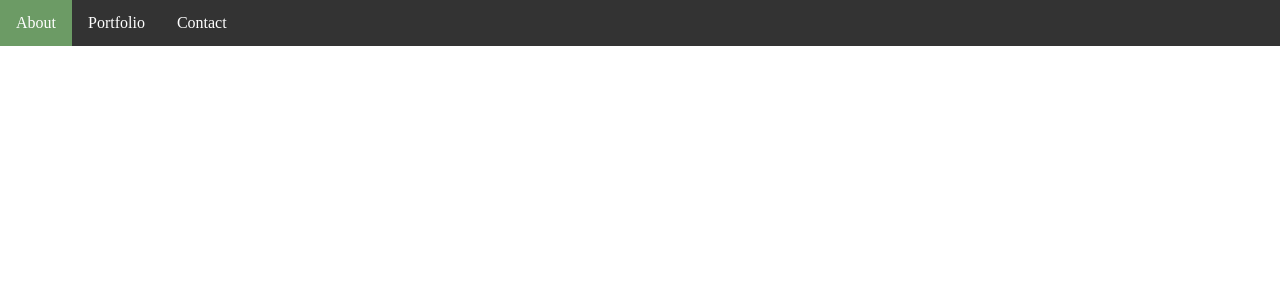
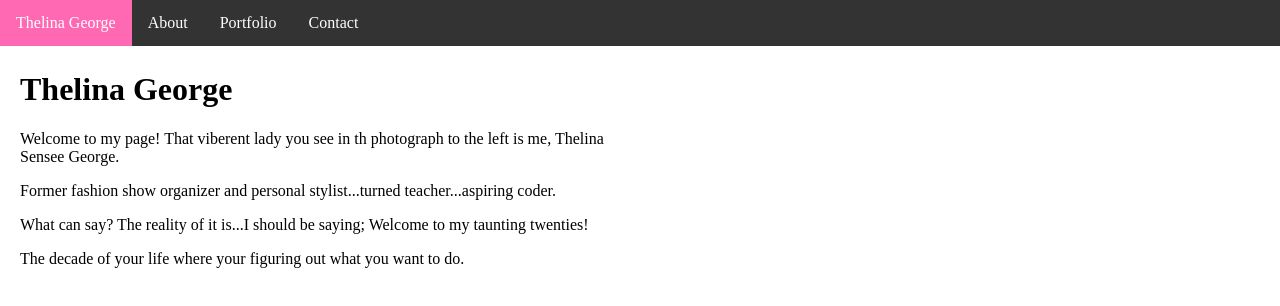
Before and after one commit to Linag94/Basic-Portfolio-, a plain HTML site: page index.html in a window 1280 px wide. Drawn offline with Linux system fonts and the light colour scheme.

Commit message:
about
made about me script

```diff
--- a/index.html
+++ b/index.html
@@ -32,21 +32,38 @@ li a:hover:not(.active) {
 }
 
 .active {
-  background-color: rgb(108, 155, 101);
+  background-color:hotpink;
 }
 </style>
 </head>
 <body>
 
 <ul>
-  <li><a class="active" href="#About">About</a></li>
+  <li><a class="active" href="#home">Thelina George</a></li>
+  <li><a href="#About">About</a></li>
   <li><a href="#portfolio">Portfolio</a></li>
   <li><a href="#contact">Contact</a></li>
 </ul>
 
 <div style="padding:20px;margin-top:30px;background-color:white;">
+    <div class="w3-container">
+        <div class="w3-card-4" style="width:50%;">
+          <header class="w3-container w3-blue">
+          <h1>Thelina George</h1>
+          </header>
 
-</div>
+          <div class="w3-container">
+
+            <p>Welcome to my page! That viberent lady you see in th photograph to the left is me, Thelina Sensee George.</p>
+            <p>Former fashion show organizer and personal stylist...turned teacher...aspiring coder.</p>
+            <p>What can say? The reality of it is...I should be saying; Welcome to my taunting twenties!</p>
+            <p>The decade of your life where your figuring out what you want to do.</p>
+          </div>
+
+
+
+        </div>
+      </div>
 
 </body>
 </html>
```
Also changed, not shown: contact.html (+1 -1 lines), portfolio.html (+1 -1 lines).
